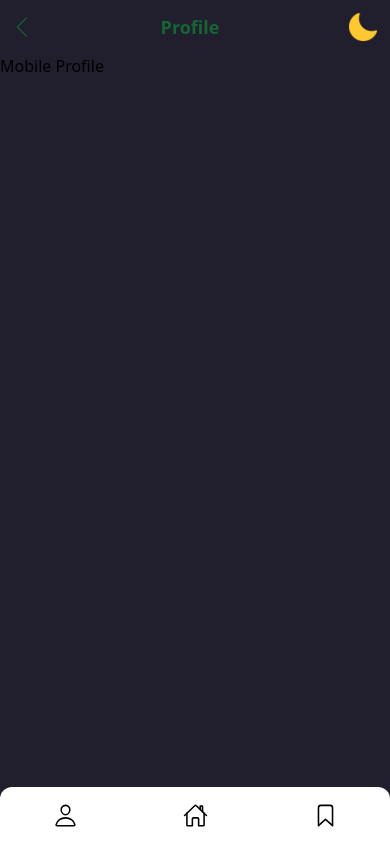
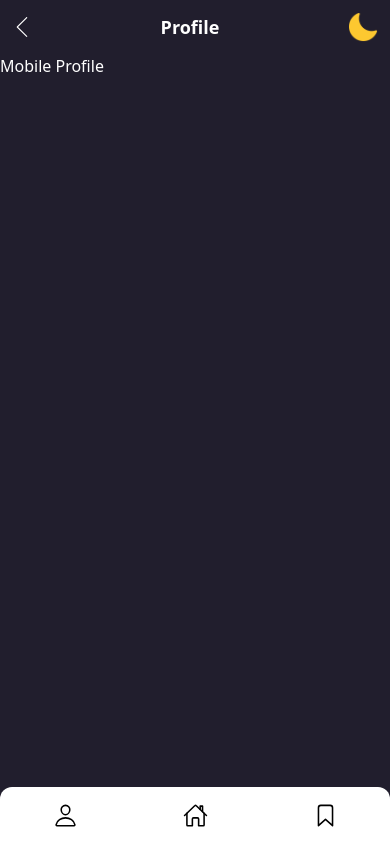
Before and after one commit to zayyid123/al-kalam, a React (Create React App) app: page / in a window 390 px wide. Both pictures are taken after a click on the element "Profile". Built offline with nearby package versions, Linux system fonts and the light colour scheme.

Commit message:
fiks navbar

```diff
--- a/src/components/navbarMobile.js
+++ b/src/components/navbarMobile.js
@@ -4,7 +4,8 @@ import { Link } from 'react-router-dom'
 // img
 import darkIcon from '../assets/img/night-mode.png'
 import lightIcon from '../assets/img/light-mode.png'
-import backIcon from '../assets/icons/back-icon.svg'
+import backIconHijau from '../assets/icons/back-icon_hijau.svg'
+import backIconPutih from '../assets/icons/back-icon_putih.svg'
 
 // inisialisasi local storage
 if (localStorage.getItem('DARKMODE') === undefined) {
@@ -44,13 +45,13 @@ const NavbarMobile = ({ page }) => {
                     {
                         page !== 'Home' ?
                             <Link to={'/'}>
-                                <img className='w-[20px] h-[20px]' src={backIcon} alt='back icon' />
+                                <img className='w-[20px] h-[20px] ' src={darkMode === 'dark' ? backIconHijau : backIconPutih} alt='back icon' />
                             </Link>
                             :
-                            <></>
+                            <img className='w-[20px] h-[20px] opacity-0 ' src={darkMode === 'dark' ? backIconHijau : backIconPutih} alt='back icon' />
                     }
                 </div>
-                <h1 className='font-bold text-green-800 text-lg'>{page}</h1>
+                <h1 className='font-bold text-green-800 dark:text-white text-lg'>{page}</h1>
                 <div onClick={handleMode}>
                     <img className='w-[30px] h-[30px]' src={darkMode === 'dark' ? lightIcon : darkIcon} alt='icon mode' />
                 </div>
--- a/src/pages/bookmark/mobile/index.js
+++ b/src/pages/bookmark/mobile/index.js
@@ -3,7 +3,7 @@ import NavbarMobile from '../../../components/navbarMobile'
 
 const Mobile = () => {
     return (
-        <div className='lt:hidden w-full h-[100vh] bg-gradient-to-t from-[#a2ebfc] via-[#bfecf7] to-[#DCE1C4] dark:from-[#211E2D] dark:via-[#211E2D] dark:to-[#211E2D] '>
+        <div className='lt:hidden w-full h-[100vh] bg-gradient-to-t from-[#a2ebfc] via-[#bfecf7] to-[#DCE1C4] dark:from-[#211E2D] dark:via-[#211E2D] dark:to-[#211E2D] dark:text-white'>
             <NavbarMobile page={'Bookmark'} />
             <h1>Mobile Bookmark</h1>
         </div>
--- a/src/pages/home/mobile/index.js
+++ b/src/pages/home/mobile/index.js
@@ -3,7 +3,7 @@ import NavbarMobile from '../../../components/navbarMobile'
 
 const Mobile = () => {
     return (
-        <div className='lt:hidden w-full h-[100vh] bg-gradient-to-t from-[#a2ebfc] via-[#bfecf7] to-[#DCE1C4] dark:from-[#211E2D] dark:via-[#211E2D] dark:to-[#211E2D] '>
+        <div className='lt:hidden w-full h-[100vh] bg-gradient-to-t from-[#a2ebfc] via-[#bfecf7] to-[#DCE1C4] dark:from-[#211E2D] dark:via-[#211E2D] dark:to-[#211E2D] dark:text-white'>
             <NavbarMobile page={'Home'} />
             Mobile home
         </div>
--- a/src/pages/profil/mobile/index.js
+++ b/src/pages/profil/mobile/index.js
@@ -3,7 +3,7 @@ import NavbarMobile from '../../../components/navbarMobile'
 
 const Mobile = () => {
     return (
-        <div className='lt:hidden w-full h-[100vh] bg-gradient-to-t from-[#a2ebfc] via-[#bfecf7] to-[#DCE1C4] dark:from-[#211E2D] dark:via-[#211E2D] dark:to-[#211E2D] '>
+        <div className='lt:hidden w-full h-[100vh] bg-gradient-to-t from-[#a2ebfc] via-[#bfecf7] to-[#DCE1C4] dark:from-[#211E2D] dark:via-[#211E2D] dark:to-[#211E2D] dark:text-white'>
             <NavbarMobile page={'Profile'} />
             Mobile Profile
         </div>
```
Also changed, not shown: src/assets/icons/back-icon_hijau.svg (renamed from src/assets/icons/back-icon.svg), src/assets/icons/back-icon_putih.svg (added).
